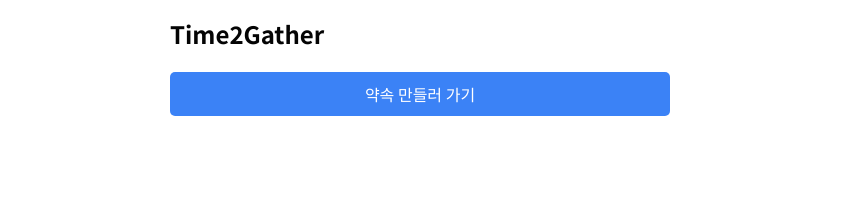
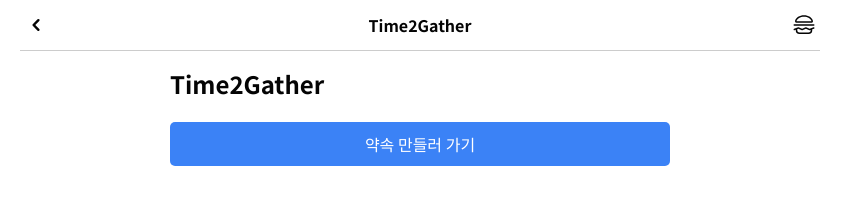
Before and after one commit to piggmme/time2gather-fe, an Astro site: page / in a window 1280 px wide. Shown: the whole page, without its empty margins (220-1066 px from the left). Built offline with nearby package versions, Linux system fonts and the light colour scheme; Astro itself is replaced by a stand-in of ours.

Commit message:
implement global Header

```diff
--- /dev/null
+++ b/src/components/Header/Header.module.scss
@@ -0,0 +1,77 @@
+@use "../../styles/variables.scss" as *;
+
+.header {
+  display: grid;
+  color: $c-black;
+  grid-template-columns: 1fr auto 1fr;
+  align-items: center;
+  position: relative;
+  max-width: 800px;
+  margin: 0 auto;
+  border-bottom: 1px solid #ccc;
+  position: fixed;
+  top: 0;
+  left: 0;
+  right: 0;
+  z-index: 1000;
+  background-color: $c-white;
+  height: 50px;
+}
+
+.left {
+  display: flex;
+  justify-content: flex-start;
+  align-items: center;
+}
+
+.right {
+  display: flex;
+  justify-content: flex-end;
+  align-items: center;
+}
+
+.backButton {
+  display: flex;
+  align-items: center;
+  justify-content: center;
+  background: none;
+  border: none;
+  cursor: pointer;
+  padding: 4px;
+  color: inherit;
+}
+
+.title {
+  display: flex;
+  align-items: center;
+  justify-content: center;
+  gap: 10px;
+  font-weight: 700;
+  color: inherit;
+  text-decoration: none;
+}
+
+.title.center {
+  grid-column: 2;
+  justify-self: center;
+}
+
+.title.left {
+  grid-column: 1;
+  justify-self: flex-start;
+}
+
+.header.no-back-button {
+  grid-template-columns: 1fr auto;
+}
+
+.menuButton {
+  display: flex;
+  align-items: center;
+  justify-content: center;
+  background: none;
+  border: none;
+  cursor: pointer;
+  padding: 4px;
+  color: inherit;
+}
--- /dev/null
+++ b/src/components/Header/Header.tsx
@@ -0,0 +1,21 @@
+import { PiHamburger } from "react-icons/pi";
+import { HiChevronLeft } from "react-icons/hi";
+import styles from "./Header.module.scss";
+
+export default function Header() {
+  return (
+    <header className={styles.header}>
+      <div className={styles.left}>
+        <button id="backButton" className={styles.backButton}>
+          <HiChevronLeft size={24} />
+        </button>
+      </div>
+      <a href="/" className={styles.title}>Time2Gather</a>
+      <div className={styles.right}>
+        <button className={styles.menuButton}>
+          <PiHamburger size={24} />
+        </button>
+      </div>
+    </header>
+  )
+}
--- a/src/layouts/Layout.astro
+++ b/src/layouts/Layout.astro
@@ -1,6 +1,7 @@
 ---
 import { ClientRouter } from 'astro:transitions'
 import '../styles/global.scss';
+import Header from '../components/Header/Header';
 ---
 <!doctype html>
 <html lang="en">
@@ -16,6 +17,7 @@
 		<ClientRouter />
 	</head>
 	<body>
+		<Header />
 		<div class="responsive-layout">
 			<slot />
 		</div>
@@ -104,5 +106,6 @@
 		max-width: 1200px;
 		margin: 0 auto;
 		padding: 0 12px;
+		padding-top: 50px;
 	}
 </style>
```
